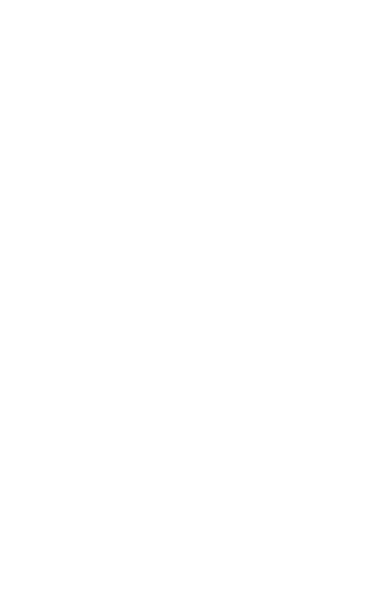
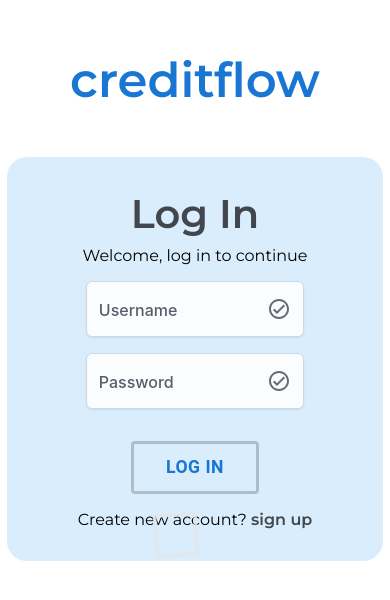
Before and after one commit to SabarishAV/creditflow, a React (Vite) app in the folder client/: page /login in a window 390 px wide. Before the commit this address had no page. Shown: the part 140-740 px from the top of the page. Built offline with nearby package versions, Linux system fonts and the light colour scheme.

Commit message:
feat[FE]: create responsive login page

```diff
--- a/client/src/App.jsx
+++ b/client/src/App.jsx
@@ -1,6 +1,7 @@
 import { Routes, Route } from "react-router-dom";
 import Layout from "./components/Layout";
 import SignUp from "./pages/SignUp";
+import Login from "./pages/LogIn";
 import Dashboard from "./components/Dashboard";
 import AccountRecordTransactions from "./pages/AccountRecordTransactions";
 
@@ -9,6 +10,7 @@
     <>
       <Routes>
         <Route path="/signup" element={<SignUp />} />
+        <Route path="/login" element={<Login />} />
         <Route element={<Layout />}>
           <Route path="/" element={<Dashboard/>}/>
           <Route path="/transactions/:id" element={<AccountRecordTransactions/>}/>
--- /dev/null
+++ b/client/src/pages/LogIn/background.css
@@ -0,0 +1,117 @@
+@keyframes cube {
+    from {
+        transform: scale(0) rotate(0deg) translate(-50%, -50%);
+        opacity: 1;
+    }
+    to {
+        transform: scale(20) rotate(960deg) translate(-50%, -50%);
+        opacity: 0;
+    }
+}
+
+.background {
+    position: fixed;
+    width: 100vw;
+    height: 100vh;
+    top: 0;
+    left: 0;
+    margin: 0;
+    padding: 0;
+    background: #ffffff;
+    overflow: hidden;
+}
+.background li {
+    position: absolute;
+    top: 80vh;
+    left: 45vw;
+    width: 10px;
+    height: 10px;
+    border: solid 1px #e5e5e5;
+    color: transparent;
+    transform-origin: top left;
+    transform: scale(0) rotate(0deg) translate(-50%, -50%);
+    animation: cube 15s ease-in forwards infinite;
+}
+undefined
+.background li:nth-child(0) {
+    animation-delay: 0s;
+    left: 48vw;
+    top: 33vh;
+}
+
+.background li:nth-child(1) {
+    animation-delay: 2s;
+    left: 18vw;
+    top: 85vh;
+    border-color: #ffffff;
+}
+
+.background li:nth-child(2) {
+    animation-delay: 4s;
+    left: 42vw;
+    top: 67vh;
+}
+
+.background li:nth-child(3) {
+    animation-delay: 6s;
+    left: 54vw;
+    top: 93vh;
+}
+
+.background li:nth-child(4) {
+    animation-delay: 8s;
+    left: 70vw;
+    top: 71vh;
+}
+
+.background li:nth-child(5) {
+    animation-delay: 10s;
+    left: 31vw;
+    top: 12vh;
+    border-color: #ffffff;
+}
+
+.background li:nth-child(6) {
+    animation-delay: 12s;
+    left: 2vw;
+    top: 26vh;
+}
+
+.background li:nth-child(7) {
+    animation-delay: 14s;
+    left: 7vw;
+    top: 48vh;
+}
+
+.background li:nth-child(8) {
+    animation-delay: 16s;
+    left: 84vw;
+    top: 44vh;
+    border-color: #ffffff;
+}
+
+.background li:nth-child(9) {
+    animation-delay: 18s;
+    left: 92vw;
+    top: 84vh;
+}
+
+.background li:nth-child(10) {
+    animation-delay: 20s;
+    left: 89vw;
+    top: 16vh;
+}
+
+.background li:nth-child(11) {
+    animation-delay: 22s;
+    left: 29vw;
+    top: 55vh;
+    border-color: #ffffff;
+}
+
+.background li:nth-child(12) {
+    animation-delay: 24s;
+    left: 63vw;
+    top: 6vh;
+    border-color: #ffffff;
+}
--- /dev/null
+++ b/client/src/pages/LogIn/index.jsx
@@ -0,0 +1,60 @@
+import './background.css'
+import style from './style.module.css'
+import { LoadingButton } from '@mui/lab';
+import FloatingLabelInput from '../../components/InputWithLabel';
+import { useNavigate } from 'react-router-dom';
+import { useEffect } from 'react';
+
+const LogIn = () => {
+
+  const navigate = useNavigate();
+
+  useEffect(()=>{
+    const allInputs = document.querySelectorAll('input');
+    allInputs.forEach(input => {
+      input.style.width="10rem";
+    });
+
+  },[])
+
+  return (
+    <div className="background">
+      <li></li>
+      <li></li>
+      <li></li>
+      <li></li>
+      <li></li>
+      <li></li>
+      <li></li>
+      <li></li>
+      <li></li>
+      <li></li>
+      <li></li>
+      <li></li>
+      <li></li>
+      <div className={style.logInPageContainer}>
+        <div className={style.heading}>
+            <p>creditflow</p>
+        </div>
+        <div className={style.logIn}>
+            <div className={style.logInIntro}>
+                <p className={style.logInHeading}>Log In</p>
+                <p className={style.logInWelcome}>Welcome, log in to continue</p>
+            </div>
+
+                <div className={style.formContainer}>
+                    <FloatingLabelInput labelValue='Username' placeholder='username' helperText=''/>
+                    <FloatingLabelInput labelValue='Password' placeholder='password' helperText='' ispassword={true}/>
+                    <LoadingButton style={{border:'solid 3px rgba(0, 0, 0, 0.2)',paddingInline:'2rem',paddingBlock:'0.5rem', fontWeight:'600', fontSize:'1.1rem',marginTop:'1rem'}}>Log In</LoadingButton>
+                </div>
+
+            <div className={style.alreadyRegistered}>
+                <p>Create new account? <span onClick={()=>{navigate('/signup')}}>sign up</span></p>
+            </div>
+        </div>
+      </div>
+    </div>
+  );
+};
+
+export default LogIn;
--- /dev/null
+++ b/client/src/pages/LogIn/style.module.css
@@ -0,0 +1,71 @@
+.logInPageContainer{
+    width: 100vw;
+    height: 100vh;
+    display: flex;
+    flex-direction: column;
+    justify-content: center;
+    align-items: center;
+}
+.logIn{
+    width: 30%;
+    background-color: rgba(66,165,245,0.2);
+    border-radius: 20px;
+    padding: 2rem;
+}
+.logInIntro{
+    width: 100%;
+    display: flex;
+    flex-direction: column;
+    justify-content: center;
+    align-items: center;
+    padding-bottom: 1rem;
+}
+.logInIntro p{
+    margin: 0;
+}
+.logInHeading{
+    font-size: 2.5rem;
+    font-weight: 600;
+    color: rgba(0, 0, 0, 0.7);
+    padding-bottom: 0.5rem;
+}
+.formContainer{
+    display: flex;
+    flex-direction: column;
+    justify-content: center;
+    align-items: center;
+    width: 100%;
+    gap: 0.5rem;
+}
+.heading{
+    width: 100%;
+    display: flex;
+    justify-content: center;
+    align-items: center;
+}
+.heading p{
+    color: #1976d2;
+    font-size: 3rem;
+    font-weight: 600;
+}
+.alreadyRegistered{
+    width: 100%;
+    display: flex;
+    justify-content: center;
+    align-items: center;
+}
+.alreadyRegistered p{
+    margin-bottom: 0;
+}
+.alreadyRegistered p span{
+    color: rgba(0, 0, 0, 0.7);
+    font-weight: 600;
+    cursor: pointer;
+}
+
+/* tablet screen and below */
+@media screen and (max-width: 820px) {
+    .logIn{
+        width: 80%;
+    }
+}
```
